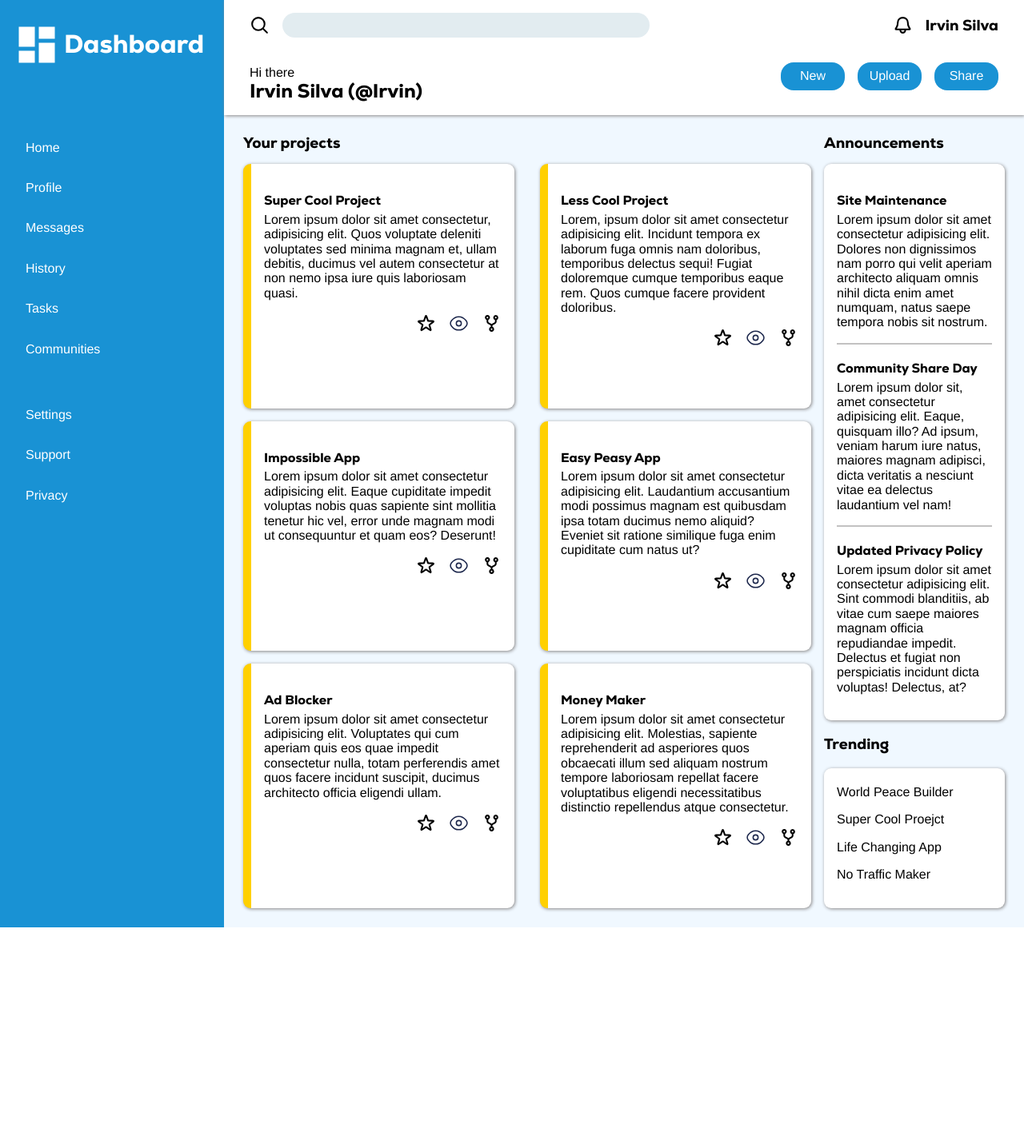
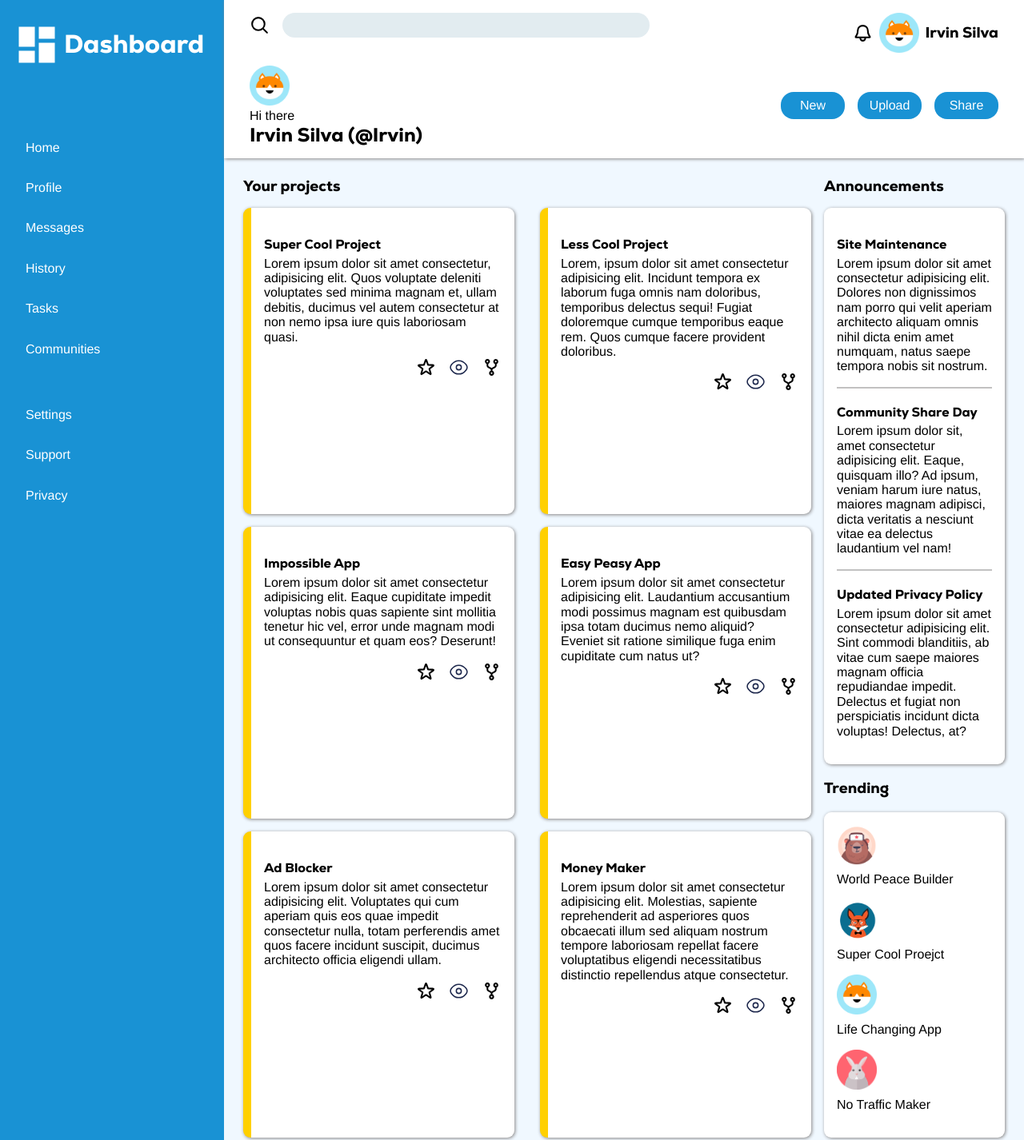
Before and after one commit to isi-code/odin-admin-dashboard, a plain HTML site: page index.html in a window 1280 px wide. Shown: the top 1426 px of the page at 80% size. Before the commit the page ends 1160 px from the top, so only its background shows below. Drawn offline with Linux system fonts and the light colour scheme.

Commit message:
Add Avatar pictures to admin dashboard
I also adjusted the input padding

```diff
--- a/css/style.css
+++ b/css/style.css
@@ -20,7 +20,11 @@ h1, h2, h3, h4 {
     font-weight: 700;
 }
 
-p, button, a { font-family: Helvetica, Arial, Verdana, Geneva, Tahoma, sans-serif; }
+p, button, a, input, li { font-family: Helvetica, Arial, Verdana, Geneva, Tahoma, sans-serif; }
+
+.avatar{
+    width:50px;
+}
 
 aside {
     grid-area: 1 / 1 / span 5 / span 1;
@@ -110,7 +114,7 @@ header > div:first-of-type form > div{
 
 header > div:first-of-type > form > div input {
     width: 100%;
-    padding:0.4rem;
+    padding:0.4rem 0.8rem;
     background-color: rgb(226, 236, 240);
     border: none;
     border-radius: var(--regular-padding);
--- a/index.html
+++ b/index.html
@@ -39,13 +39,13 @@
             </form>
             <div>
                 <img class="icon" src="./images/bell-svgrepo-com.svg" alt="notification icon">
-                <img src="" alt="">
+                <img src="./images/cat-avatar.png" alt="orange cat drawing" class="avatar">
                 <h3>Irvin Silva</h3>
             </div>
         </div>
         <div>
             <div>
-                <img src="" alt="">
+                <img src="./images/cat-avatar.png" alt="orange cat drawing" class="avatar">
                 <p>Hi there</p>
                 <h2>Irvin Silva (@Irvin)</h2>
             </div>
@@ -132,15 +132,19 @@
                 <h3>Trending</h3>
                 <div>
                     <div>
+                        <img src="./images/bear-avatar.png" alt="brown bear drawing" class="avatar">
                         <p>World Peace Builder</p>
                     </div>
                     <div>
+                        <img src="./images/fox-avatar.png" alt="fox drawing" class="avatar">
                         <p>Super Cool Proejct</p>
                     </div>
                     <div>
+                        <img src="./images/cat-avatar.png" alt="orange cat drawing" class="avatar">
                         <p>Life Changing App</p>
                     </div>
                     <div>
+                        <img src="./images/rabbit-avatar.png" alt="gray rabbit drawing" class="avatar">
                         <p>No Traffic Maker</p>
                     </div>
                 </div>
```
Also changed, not shown: images/bear-avatar.png (added), images/cat-avatar.png (added), images/fox-avatar.png (added), images/rabbit-avatar.png (added).
